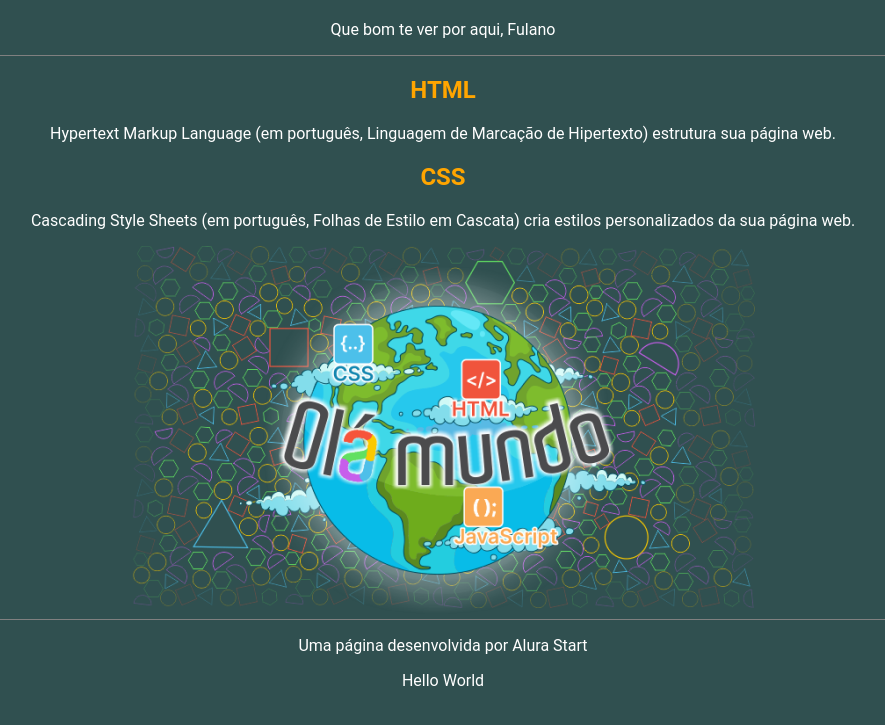
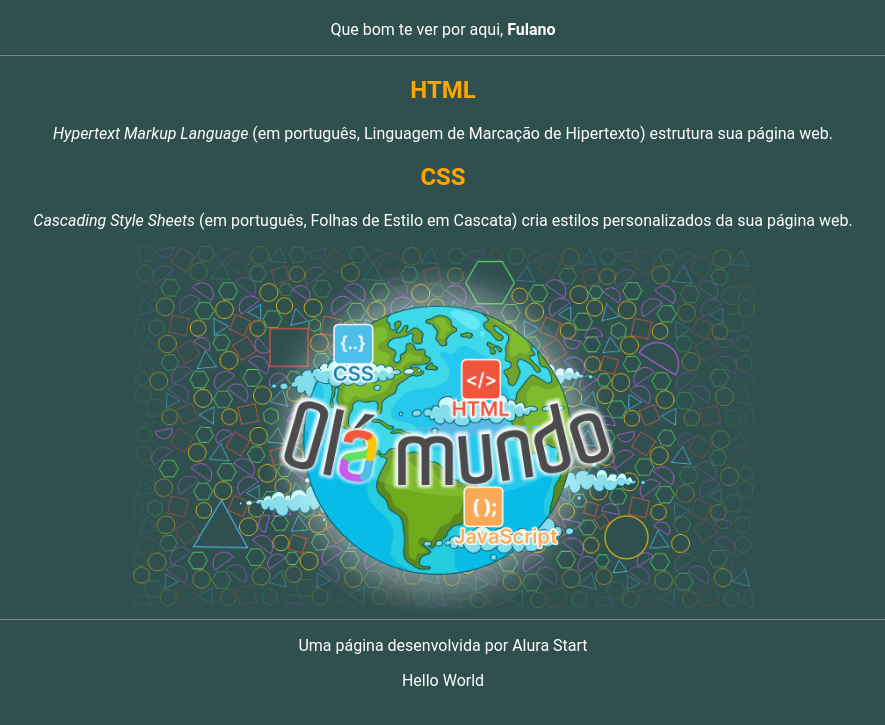
Before and after one commit to JoaoAcacio/Hello-World, a plain HTML site: page index.html in a window 1280 px wide. Shown: the part 61-786 px from the top of the page, without its empty margins (197-1082 px from the left). Drawn offline with Linux system fonts and the light colour scheme.

Commit message:
Estilo criado

```diff
--- a/index.html
+++ b/index.html
@@ -9,15 +9,15 @@
 <body>
     <header>
         <h1>Hello World</h1>
-        <p>Que bom te ver por aqui, Fulano</p>
+        <p>Que bom te ver por aqui, <span id="nome-usuário">Fulano</span></p>
     </header>
 
     <section>
         <h2>HTML</h2>
-        <p>Hypertext Markup Language (em português, Linguagem de Marcação de Hipertexto) estrutura sua página web.
+        <p><span class="texto-inglês">Hypertext Markup Language</span> (em português, Linguagem de Marcação de Hipertexto) estrutura sua página web.
         </p>
         <h2>CSS</h2>
-        <p>Cascading Style Sheets (em português, Folhas de Estilo em Cascata) cria estilos personalizados da sua página web.
+        <p><span class="texto-inglês">Cascading Style Sheets</span> (em português, Folhas de Estilo em Cascata) cria estilos personalizados da sua página web.
         </p>
         <img src="imagem/Olá Mundo.png" alt="Imagem com figuras geométricas ao fundo e uma figura do planeta Terraa frente, com a inscrição Olá Mundo em letras coloridas">
 
--- a/style.css
+++ b/style.css
@@ -14,3 +14,9 @@ header{
 footer{
     border-top: 1px solid gray;
 }
+#nome-usuário{
+    font-weight: bold;
+}
+.texto-inglês{
+    font-style: italic;
+}
```
